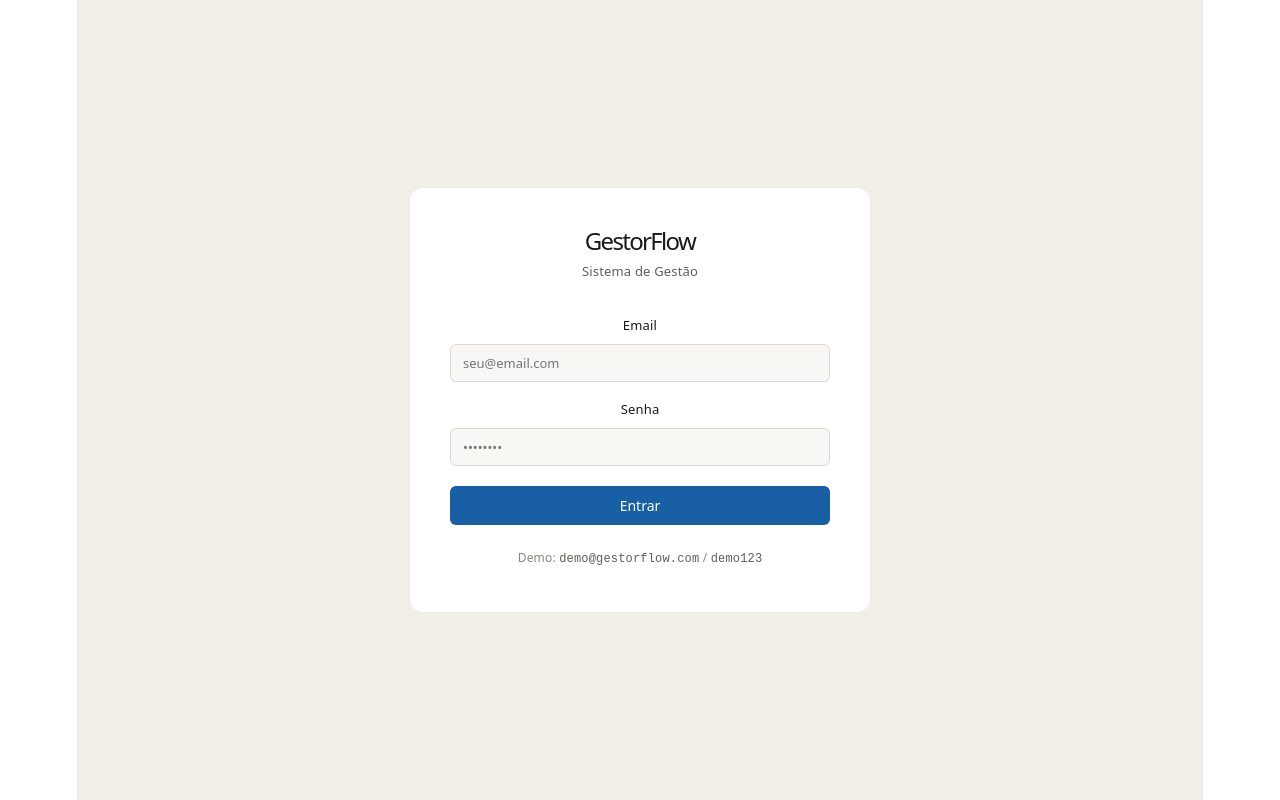
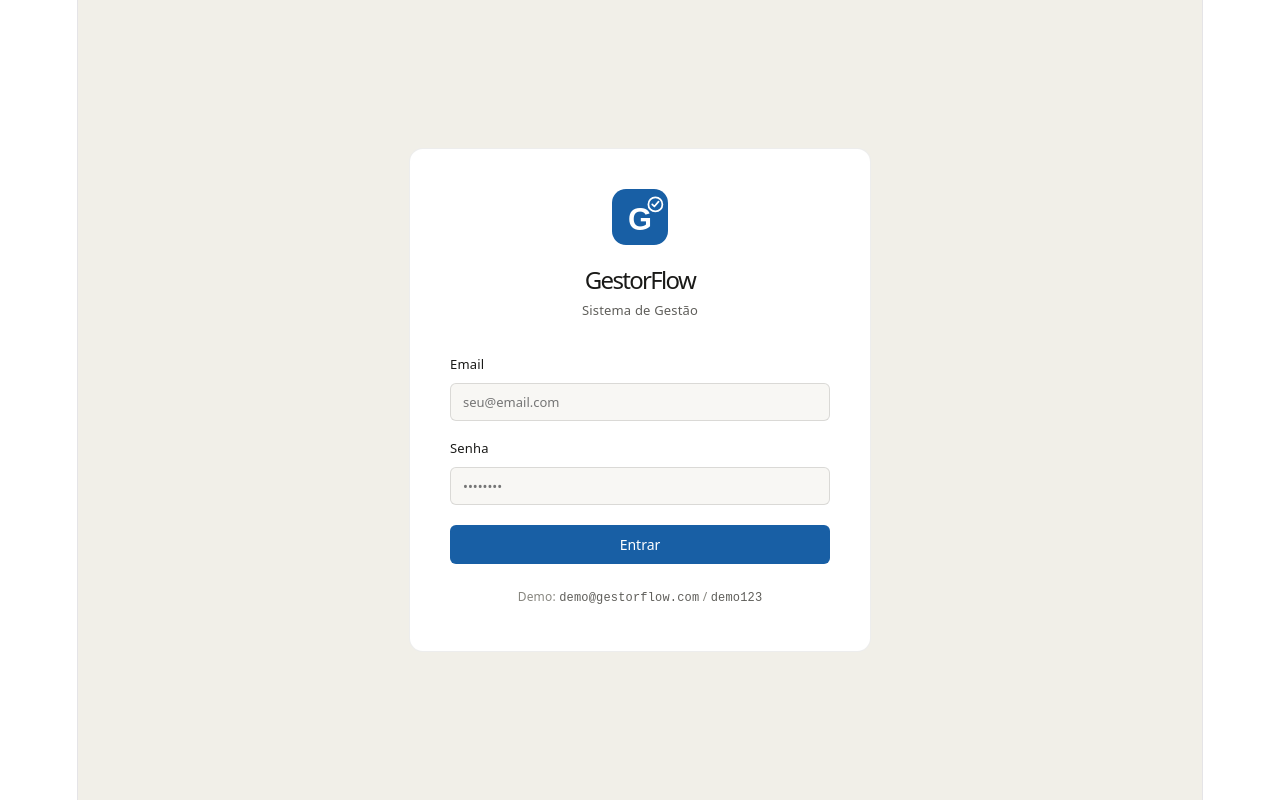
Before and after one commit to renatomoreira-tech/conveniflow, a React (Vite) app in the folder frontend/: page /login in a window 1280 px wide. Built offline with nearby package versions, Linux system fonts and the light colour scheme.

Commit message:
feat: adiciona logo na tela de login

```diff
--- a/frontend/src/pages/Login.jsx
+++ b/frontend/src/pages/Login.jsx
@@ -24,6 +24,7 @@ export default function Login() {
   return (
     <div style={s.container}>
       <div style={s.card}>
+        <img src="/icon.svg" alt="" style={s.logo} />
         <h1 style={s.titulo}>GestorFlow</h1>
         <p style={s.subtitulo}>Sistema de Gestão</p>
 
@@ -102,6 +103,13 @@ const s = {
     border: "0.5px solid var(--color-border-tertiary)",
     width: "100%",
     maxWidth: "380px",
+    textAlign: "center",
+  },
+  logo: {
+    width: "56px",
+    height: "56px",
+    borderRadius: "14px",
+    marginBottom: "16px",
   },
   titulo: {
     textAlign: "center",
@@ -120,6 +128,7 @@ const s = {
     display: "flex",
     flexDirection: "column",
     gap: "14px",
+    textAlign: "left",
   },
   campo: {
     display: "flex",
```
Also changed, not shown: 1 other file (tests, documents, lock files or other folders).
